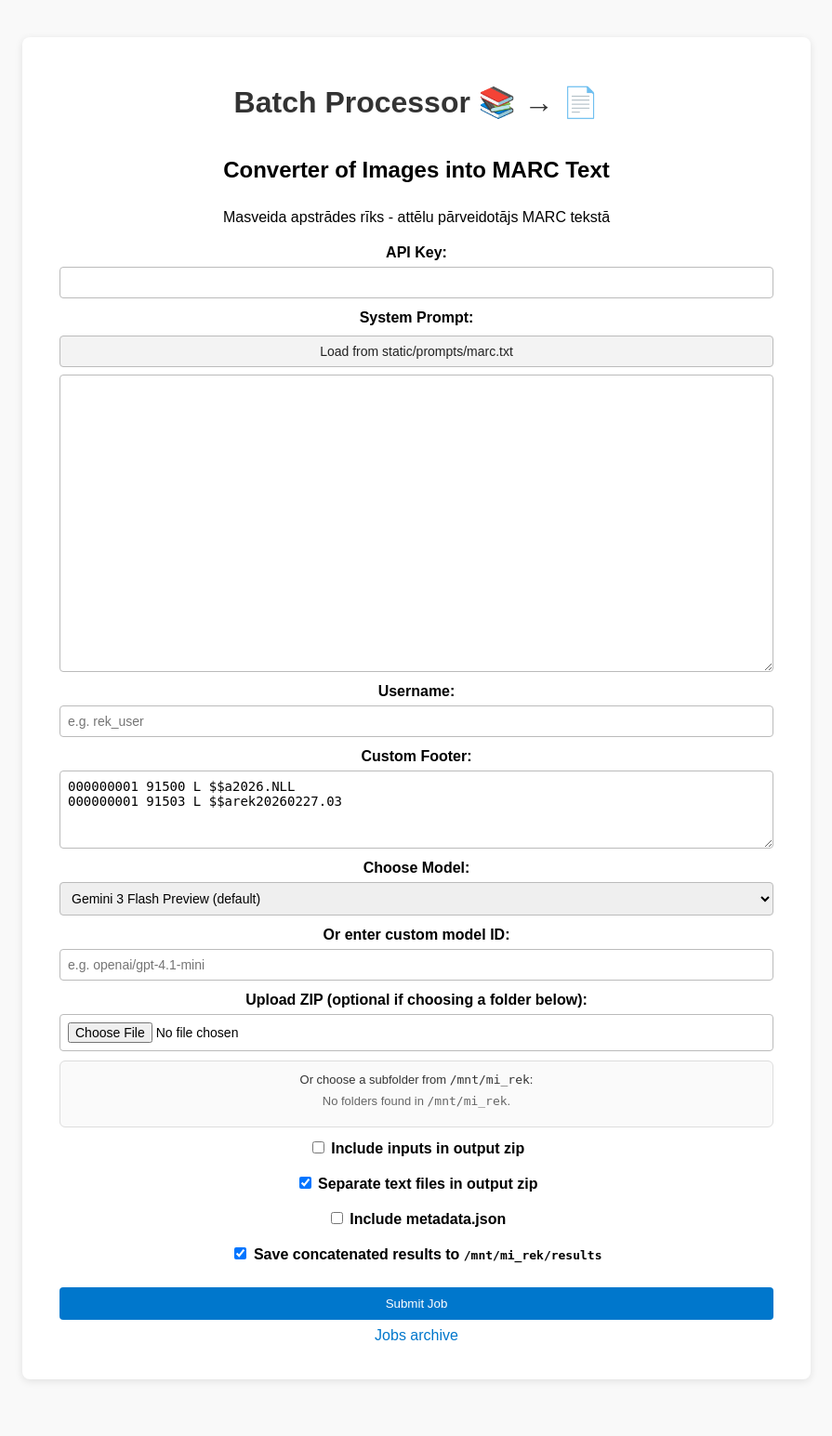
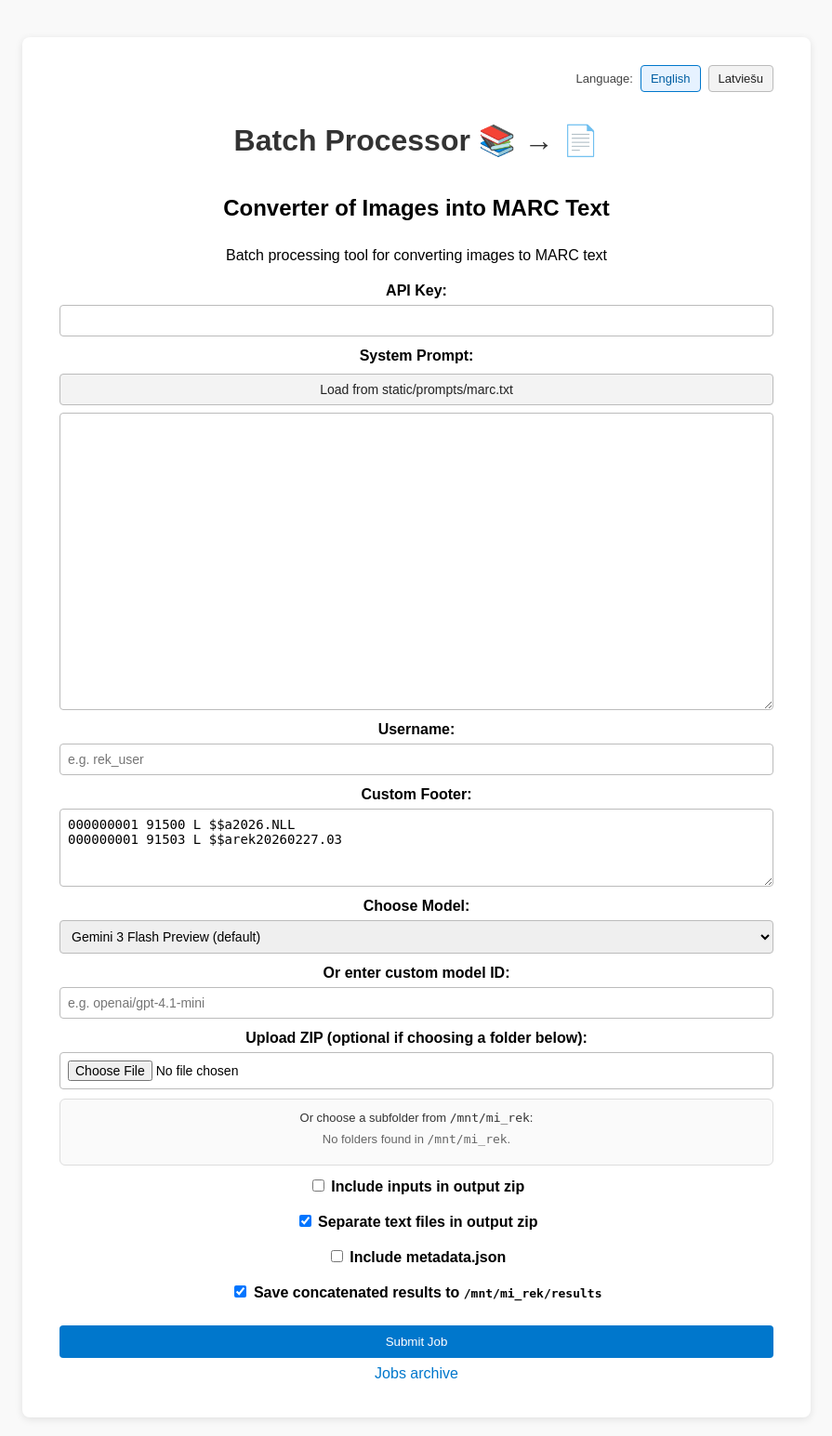
Before and after one commit to ValRCS/openrouter_batch_processor, a Flask app: page /marc in a window 1280 px wide. Shown: the whole page at 93% size, without its empty margins (192-1087 px from the left). Before the commit the page ends 1486 px from the top, so only its background shows below. Run offline with Flask 3, Linux system fonts and the light colour scheme.

Commit message:
feat: add multilingual support with language toggle and translations for MARC template

```diff
--- a/static/scripts/form-cache.js
+++ b/static/scripts/form-cache.js
@@ -26,6 +26,63 @@
   const existingFolderField = document.querySelector('input[name="existing_folder"]');
   const existingFolderButtons = Array.from(document.querySelectorAll("[data-existing-folder]"));
   const existingFolderStatus = document.getElementById("existing-folder-status");
+  const statusFallbackBuilders = {
+    "status.selected_zip": ({ name }) => `Selected existing ZIP: ${name}`,
+    "status.selected_folder": ({ name }) => `Selected folder: ${name}/`
+  };
+
+  const translate = (key, vars = {}, fallbackBuilder = null) => {
+    const i18n = window.formCacheI18n;
+    if (i18n && typeof i18n.t === "function") {
+      return String(i18n.t(key, vars));
+    }
+    if (typeof fallbackBuilder === "function") {
+      return String(fallbackBuilder(vars));
+    }
+    return key;
+  };
+
+  const setStatusTranslationMeta = (statusElement, translationKey = "", translationVars = null) => {
+    if (!statusElement) {
+      return;
+    }
+
+    if (!translationKey) {
+      delete statusElement.dataset.i18nStatusKey;
+      delete statusElement.dataset.i18nStatusVars;
+      return;
+    }
+
+    statusElement.dataset.i18nStatusKey = translationKey;
+    statusElement.dataset.i18nStatusVars = JSON.stringify(translationVars || {});
+  };
+
+  const renderStatusFromTranslationMeta = (statusElement) => {
+    if (!statusElement) {
+      return;
+    }
+
+    const translationKey = statusElement.dataset.i18nStatusKey;
+    if (!translationKey) {
+      return;
+    }
+
+    let vars = {};
+    const varsJson = statusElement.dataset.i18nStatusVars;
+    if (varsJson) {
+      try {
+        vars = JSON.parse(varsJson);
+      } catch (error) {
+        vars = {};
+      }
+    }
+
+    statusElement.textContent = translate(
+      translationKey,
+      vars,
+      statusFallbackBuilders[translationKey]
+    );
+  };
 
   const updateZipRequired = () => {
     if (!zipField) {
@@ -37,12 +94,18 @@
     zipField.required = !(hasUpload || hasExisting || hasFolder);
   };
 
-  const setExistingZipStatus = (message, isError = false) => {
+  const setExistingZipStatus = (
+    message,
+    isError = false,
+    translationKey = "",
+    translationVars = null
+  ) => {
     if (!existingZipStatus) {
       return;
     }
     existingZipStatus.textContent = message;
     existingZipStatus.classList.toggle("error", isError);
+    setStatusTranslationMeta(existingZipStatus, translationKey, translationVars);
   };
 
   const setActiveExistingZip = (zipName) => {
@@ -52,12 +115,18 @@
     });
   };
 
-  const setExistingFolderStatus = (message, isError = false) => {
+  const setExistingFolderStatus = (
+    message,
+    isError = false,
+    translationKey = "",
+    translationVars = null
+  ) => {
     if (!existingFolderStatus) {
       return;
     }
     existingFolderStatus.textContent = message;
     existingFolderStatus.classList.toggle("error", isError);
+    setStatusTranslationMeta(existingFolderStatus, translationKey, translationVars);
   };
 
   const setActiveExistingFolder = (folderName) => {
@@ -156,7 +225,12 @@
         zipField.value = "";
         existingZipField.value = zipName;
         setActiveExistingZip(zipName);
-        setExistingZipStatus(`Selected existing ZIP: ${zipName}`);
+        setExistingZipStatus(
+          translate("status.selected_zip", { name: zipName }, statusFallbackBuilders["status.selected_zip"]),
+          false,
+          "status.selected_zip",
+          { name: zipName }
+        );
         if (existingFolderField) {
           existingFolderField.value = "";
         }
@@ -178,7 +252,16 @@
         zipField.value = "";
         existingFolderField.value = folderName;
         setActiveExistingFolder(folderName);
-        setExistingFolderStatus(`Selected folder: ${folderName}/`);
+        setExistingFolderStatus(
+          translate(
+            "status.selected_folder",
+            { name: folderName },
+            statusFallbackBuilders["status.selected_folder"]
+          ),
+          false,
+          "status.selected_folder",
+          { name: folderName }
+        );
         if (existingZipField) {
           existingZipField.value = "";
         }
@@ -188,6 +271,11 @@
       });
     });
   }
+
+  document.addEventListener("marc-language-change", () => {
+    renderStatusFromTranslationMeta(existingZipStatus);
+    renderStatusFromTranslationMeta(existingFolderStatus);
+  });
 
   form.addEventListener("submit", () => {
     if (apiKeyField) {
--- /dev/null
+++ b/static/scripts/marc-i18n.js
@@ -0,0 +1,228 @@
+(() => {
+  const STORAGE_KEY = "marc_ui_language";
+  const SUPPORTED = ["en", "lv"];
+  const DEFAULT_LANGUAGE = "en";
+
+  const translations = {
+    en: {
+      "language.label": "Language:",
+      "language.english": "English",
+      "language.latvian": "Latvie\u0161u",
+      "marc.title_main": "Batch Processor \uD83D\uDCDA \u2192 \uD83D\uDCC4",
+      "marc.title_sub": "Converter of Images into MARC Text",
+      "marc.subtitle": "Batch processing tool for converting images to MARC text",
+      "marc.api_key_label": "API Key:",
+      "marc.system_prompt_label": "System Prompt:",
+      "marc.load_prompt_button": "Load from static/prompts/marc.txt",
+      "marc.username_label": "Username:",
+      "marc.username_placeholder": "e.g. rek_user",
+      "marc.custom_footer_label": "Custom Footer:",
+      "marc.custom_footer_placeholder": "Optional text appended after each successful LLM response",
+      "marc.choose_model_label": "Choose Model:",
+      "marc.custom_model_label": "Or enter custom model ID:",
+      "marc.custom_model_placeholder": "e.g. openai/gpt-4.1-mini",
+      "marc.upload_zip_label": "Upload ZIP (optional if choosing a folder below):",
+      "marc.choose_subfolder_prefix": "Or choose a subfolder from",
+      "marc.no_folders_prefix": "No folders found in",
+      "marc.include_inputs": "Include inputs in output zip",
+      "marc.separate_outputs": "Separate text files in output zip",
+      "marc.include_metadata": "Include metadata.json",
+      "marc.save_concat_prefix": "Save concatenated results to",
+      "marc.submit_job": "Submit Job",
+      "marc.jobs_archive": "Jobs archive",
+      "marc.prompt_load_error": "Failed to load prompt from static/prompts/marc.txt.",
+      "status.selected_zip": "Selected existing ZIP: {name}",
+      "status.selected_folder": "Selected folder: {name}/",
+      "marc.item_singular": "item",
+      "marc.item_plural": "items",
+      "marc.folder_meta": "{count} {item_label} | {modified_at}",
+      "marc.model_default_suffix": "(default)"
+    },
+    lv: {
+      "language.label": "Valoda:",
+      "language.english": "English",
+      "language.latvian": "Latvie\u0161u",
+      "marc.title_main": "Pake\u0161u apstr\u0101d\u0101t\u0101js \uD83D\uDCDA \u2192 \uD83D\uDCC4",
+      "marc.title_sub": "Att\u0113lu p\u0101rveidot\u0101js MARC tekst\u0101",
+      "marc.subtitle": "Masveida apstr\u0101des r\u012bks att\u0113lu p\u0101rveido\u0161anai MARC tekst\u0101",
+      "marc.api_key_label": "API atsl\u0113ga:",
+      "marc.system_prompt_label": "Sist\u0113mas uzvedne:",
+      "marc.load_prompt_button": "Iel\u0101d\u0113t no static/prompts/marc.txt",
+      "marc.username_label": "Lietot\u0101jv\u0101rds:",
+      "marc.username_placeholder": "piem., rek_user",
+      "marc.custom_footer_label": "Piel\u0101gots nobeigums:",
+      "marc.custom_footer_placeholder": "Izv\u0113les teksts, kas tiek pievienots p\u0113c katras veiksm\u012bgas LLM atbildes",
+      "marc.choose_model_label": "Izv\u0113lieties modeli:",
+      "marc.custom_model_label": "Vai ievadiet piel\u0101gotu mode\u013ca ID:",
+      "marc.custom_model_placeholder": "piem., openai/gpt-4.1-mini",
+      "marc.upload_zip_label": "Aug\u0161upiel\u0101d\u0113t ZIP (nav oblig\u0101ti, ja zem\u0101k izv\u0113laties mapi):",
+      "marc.choose_subfolder_prefix": "Vai izv\u0113lieties apak\u0161mapi no",
+      "marc.no_folders_prefix": "Mapes nav atrastas \u0161eit",
+      "marc.include_inputs": "Iek\u013caut ievades failus rezult\u0101tu zip arh\u012bv\u0101",
+      "marc.separate_outputs": "Atdal\u012bt teksta failus rezult\u0101tu zip arh\u012bv\u0101",
+      "marc.include_metadata": "Iek\u013caut metadata.json",
+      "marc.save_concat_prefix": "Saglab\u0101t apvienotos rezult\u0101tus \u0161eit",
+      "marc.submit_job": "Iesniegt darbu",
+      "marc.jobs_archive": "Darbu arh\u012bvs",
+      "marc.prompt_load_error": "Neizdev\u0101s iel\u0101d\u0113t uzvedni no static/prompts/marc.txt.",
+      "status.selected_zip": "Izv\u0113l\u0113ts eso\u0161s ZIP: {name}",
+      "status.selected_folder": "Izv\u0113l\u0113ta mape: {name}/",
+      "marc.item_singular": "vien\u012bba",
+      "marc.item_plural": "vien\u012bbas",
+      "marc.folder_meta": "{count} {item_label} | {modified_at}",
+      "marc.model_default_suffix": "(noklus\u0113jums)"
+    }
+  };
+
+  let currentLanguage = DEFAULT_LANGUAGE;
+
+  const safeGetLocalStorage = (key) => {
+    try {
+      return window.localStorage.getItem(key);
+    } catch (error) {
+      return null;
+    }
+  };
+
+  const safeSetLocalStorage = (key, value) => {
+    try {
+      window.localStorage.setItem(key, value);
+    } catch (error) {
+      // Ignore storage write failures and continue with in-memory language.
+    }
+  };
+
+  const normalizeLanguage = (value) => (SUPPORTED.includes(value) ? value : DEFAULT_LANGUAGE);
+
+  const readLanguage = () => normalizeLanguage(safeGetLocalStorage(STORAGE_KEY) || DEFAULT_LANGUAGE);
+
+  const interpolate = (template, vars) =>
+    String(template).replace(/\{([a-zA-Z0-9_]+)\}/g, (match, variableName) => {
+      if (!vars || vars[variableName] === undefined || vars[variableName] === null) {
+        return match;
+      }
+      return String(vars[variableName]);
+    });
+
+  const getTemplate = (key) => {
+    const inCurrent = translations[currentLanguage] && translations[currentLanguage][key];
+    if (inCurrent !== undefined) {
+      return inCurrent;
+    }
+    const inDefault = translations[DEFAULT_LANGUAGE] && translations[DEFAULT_LANGUAGE][key];
+    if (inDefault !== undefined) {
+      return inDefault;
+    }
+    return key;
+  };
+
+  const t = (key, vars = {}) => interpolate(getTemplate(key), vars);
+
+  const applyTextTranslations = () => {
+    document.querySelectorAll("[data-i18n]").forEach((element) => {
+      const key = element.dataset.i18n;
+      if (!key) {
+        return;
+      }
+      element.textContent = t(key);
+    });
+
+    document.querySelectorAll("[data-i18n-placeholder]").forEach((element) => {
+      const key = element.dataset.i18nPlaceholder;
+      if (!key || !("placeholder" in element)) {
+        return;
+      }
+      element.placeholder = t(key);
+    });
+
+    document.querySelectorAll("[data-i18n-value]").forEach((element) => {
+      const key = element.dataset.i18nValue;
+      if (!key || !("value" in element)) {
+        return;
+      }
+      element.value = t(key);
+    });
+  };
+
+  const applyFolderMetaTranslations = () => {
+    document.querySelectorAll("[data-item-count][data-modified-at]").forEach((element) => {
+      const countText = (element.dataset.itemCount || "").trim();
+      const countValue = Number.parseInt(countText, 10);
+      const count = Number.isFinite(countValue) ? countValue : 0;
+      const modifiedAt = element.dataset.modifiedAt || "";
+      const itemLabel = count === 1 ? t("marc.item_singular") : t("marc.item_plural");
+      element.textContent = t("marc.folder_meta", {
+        count,
+        item_label: itemLabel,
+        modified_at: modifiedAt
+      });
+    });
+  };
+
+  const applyModelDefaultSuffix = () => {
+    const defaultModelOption = document.querySelector(
+      'select[name="model_dropdown"] option[value="google/gemini-3-flash-preview"]'
+    );
+    if (!defaultModelOption) {
+      return;
+    }
+
+    if (!defaultModelOption.dataset.modelBaseLabel) {
+      defaultModelOption.dataset.modelBaseLabel = defaultModelOption.textContent
+        .replace(/\s*\([^)]*\)\s*$/, "")
+        .trim();
+    }
+
+    defaultModelOption.textContent = `${defaultModelOption.dataset.modelBaseLabel} ${t("marc.model_default_suffix")}`;
+  };
+
+  const updateToggleState = () => {
+    const buttons = Array.from(document.querySelectorAll(".language-toggle-button[data-lang]"));
+    buttons.forEach((button) => {
+      const isActive = button.dataset.lang === currentLanguage;
+      button.classList.toggle("active", isActive);
+      button.setAttribute("aria-pressed", String(isActive));
+    });
+  };
+
+  const applyAllTranslations = () => {
+    applyTextTranslations();
+    applyFolderMetaTranslations();
+    applyModelDefaultSuffix();
+  };
+
+  const setLanguage = (languageCode) => {
+    currentLanguage = normalizeLanguage(languageCode);
+    safeSetLocalStorage(STORAGE_KEY, currentLanguage);
+    applyAllTranslations();
+    updateToggleState();
+    document.dispatchEvent(
+      new CustomEvent("marc-language-change", { detail: { language: currentLanguage } })
+    );
+  };
+
+  const getLanguage = () => currentLanguage;
+
+  const initToggleHandlers = () => {
+    const buttons = Array.from(document.querySelectorAll(".language-toggle-button[data-lang]"));
+    buttons.forEach((button) => {
+      button.addEventListener("click", () => {
+        setLanguage(button.dataset.lang);
+      });
+    });
+  };
+
+  const init = () => {
+    currentLanguage = readLanguage();
+    window.formCacheI18n = { t, getLanguage };
+    initToggleHandlers();
+    applyAllTranslations();
+    updateToggleState();
+  };
+
+  if (document.readyState === "loading") {
+    document.addEventListener("DOMContentLoaded", init, { once: true });
+  } else {
+    init();
+  }
+})();
--- a/static/styles/style.css
+++ b/static/styles/style.css
@@ -31,6 +31,39 @@ body {
 h1 {
   margin-bottom: 20px;
   color: #333;
+}
+
+.language-toggle {
+  align-self: flex-end;
+  display: inline-flex;
+  align-items: center;
+  gap: 8px;
+  margin-bottom: 12px;
+}
+
+.language-toggle-label {
+  font-size: 13px;
+  color: #444;
+}
+
+.language-toggle-button {
+  padding: 6px 10px;
+  border: 1px solid #bbb;
+  border-radius: 4px;
+  background: #f3f3f3;
+  color: #222;
+  cursor: pointer;
+  font-size: 13px;
+}
+
+.language-toggle-button:hover {
+  background: #e8e8e8;
+}
+
+.language-toggle-button.active {
+  border-color: #0077cc;
+  background: #e6f2ff;
+  color: #005fa3;
 }
 
 label {
@@ -257,6 +290,12 @@ footer {
     padding: 24px;
   }
 
+  .language-toggle {
+    align-self: center;
+    flex-wrap: wrap;
+    justify-content: center;
+  }
+
   .jobs-container {
     width: 95vw;
     padding-left: 16px;
--- a/templates/marc.html
+++ b/templates/marc.html
@@ -5,42 +5,65 @@
   </head>
   <body data-cache-scope="marc">
     <div class="container">
-      <h1>Batch Processor 📚 → 📄</h1>
-      <h2>Converter of Images into MARC Text</h2>
-      <p>Masveida apstrādes rīks - attēlu pārveidotājs MARC tekstā</p>
+      <div class="language-toggle" role="group" aria-label="Language selector">
+        <span class="language-toggle-label" data-i18n="language.label">Language:</span>
+        <button type="button" class="language-toggle-button" data-lang="en">
+          <span data-i18n="language.english">English</span>
+        </button>
+        <button type="button" class="language-toggle-button" data-lang="lv">
+          <span data-i18n="language.latvian">Latviešu</span>
+        </button>
+      </div>
+      <h1 data-i18n="marc.title_main">Batch Processor 📚 → 📄</h1>
+      <h2 data-i18n="marc.title_sub">Converter of Images into MARC Text</h2>
+      <p data-i18n="marc.subtitle">Batch processing tool for converting images to MARC text</p>
       <form method="post" enctype="multipart/form-data">
-        <label>API Key:</label>
+        <label data-i18n="marc.api_key_label">API Key:</label>
         <input type="text" name="api_key" required>
 
-        <label>System Prompt:</label>
+        <label data-i18n="marc.system_prompt_label">System Prompt:</label>
         <button type="button" id="load-marc-prompt" class="secondary-button">
-          Load from static/prompts/marc.txt
+          <span data-i18n="marc.load_prompt_button">Load from static/prompts/marc.txt</span>
         </button>
         <textarea name="system_prompt" rows="4" cols="50"></textarea>
 
-        <label>Username:</label>
-        <input type="text" name="username" placeholder="e.g. rek_user">
+        <label data-i18n="marc.username_label">Username:</label>
+        <input
+          type="text"
+          name="username"
+          placeholder="e.g. rek_user"
+          data-i18n-placeholder="marc.username_placeholder"
+        >
 
-        <label>Custom Footer:</label>
+        <label data-i18n="marc.custom_footer_label">Custom Footer:</label>
         <textarea
           name="customFooter"
           class="compact-textarea"
           rows="3"
           placeholder="Optional text appended after each successful LLM response"
+          data-i18n-placeholder="marc.custom_footer_placeholder"
         ></textarea>
 
-        <label>Choose Model:</label>
+        <label data-i18n="marc.choose_model_label">Choose Model:</label>
         {% include "_model_dropdown.html" %}
 
-        <label>Or enter custom model ID:</label>
-        <input type="text" name="model_custom" placeholder="e.g. openai/gpt-4.1-mini">
+        <label data-i18n="marc.custom_model_label">Or enter custom model ID:</label>
+        <input
+          type="text"
+          name="model_custom"
+          placeholder="e.g. openai/gpt-4.1-mini"
+          data-i18n-placeholder="marc.custom_model_placeholder"
+        >
 
-        <label>Upload ZIP (optional if choosing a folder below):</label>
+        <label data-i18n="marc.upload_zip_label">Upload ZIP (optional if choosing a folder below):</label>
         <input type="file" name="zipfile" required>
         <input type="hidden" name="existing_folder" value="">
 
         <div class="existing-zips">
-          <p class="existing-zips-title">Or choose a subfolder from <code>{{ existing_folders_label }}</code>:</p>
+          <p class="existing-zips-title">
+            <span data-i18n="marc.choose_subfolder_prefix">Or choose a subfolder from</span>
+            <code>{{ existing_folders_label }}</code>:
+          </p>
           {% if existing_folders %}
             <ul class="existing-zips-list">
               {% for folder_item in existing_folders %}
@@ -51,40 +74,48 @@
                     data-existing-folder="{{ folder_item.name }}"
                   >
                     <span class="existing-zip-name">{{ folder_item.name }}/</span>
-                    <span class="existing-zip-meta">{{ folder_item.items_label }} | {{ folder_item.modified_at }}</span>
+                    <span
+                      class="existing-zip-meta"
+                      data-item-count="{{ folder_item.items_label | replace(' items', '') | replace(' item', '') }}"
+                      data-modified-at="{{ folder_item.modified_at }}"
+                    >{{ folder_item.items_label }} | {{ folder_item.modified_at }}</span>
                   </button>
                 </li>
               {% endfor %}
             </ul>
           {% else %}
-            <p class="existing-zips-empty">No folders found in <code>{{ existing_folders_label }}</code>.</p>
+            <p class="existing-zips-empty">
+              <span data-i18n="marc.no_folders_prefix">No folders found in</span>
+              <code>{{ existing_folders_label }}</code>.
+            </p>
           {% endif %}
           <p id="existing-folder-status" class="existing-zip-status" aria-live="polite"></p>
         </div>
 
         <label>
           <input type="checkbox" name="include_inputs" value="true">
-          Include inputs in output zip
+          <span data-i18n="marc.include_inputs">Include inputs in output zip</span>
         </label>
         <label>
           <input type="checkbox" name="separate_outputs" value="true" checked>
-          Separate text files in output zip
+          <span data-i18n="marc.separate_outputs">Separate text files in output zip</span>
         </label>
         <label>
           <input type="checkbox" name="include_metadata" value="true">
-          Include metadata.json
+          <span data-i18n="marc.include_metadata">Include metadata.json</span>
         </label>
         <label>
           <input type="checkbox" name="save_concat_results" value="true" checked>
-          Save concatenated results to <code>/mnt/mi_rek/results</code>
+          <span data-i18n="marc.save_concat_prefix">Save concatenated results to</span>
+          <code>/mnt/mi_rek/results</code>
         </label>
         {% if error %}
           <p class="error">{{ error }}</p>
         {% endif %}
 
-        <input type="submit" value="Submit Job">
+        <input type="submit" value="Submit Job" data-i18n-value="marc.submit_job">
       </form>
-      <p><a href="{{ url_for('jobs_archive') }}">Jobs archive</a></p>
+      <p><a href="{{ url_for('jobs_archive') }}" data-i18n="marc.jobs_archive">Jobs archive</a></p>
     </div>
     <script>
       (() => {
@@ -111,13 +142,19 @@
             promptField.dispatchEvent(new Event("input", { bubbles: true }));
           } catch (error) {
             console.error("Failed to load MARC system prompt:", error);
-            alert("Failed to load prompt from static/prompts/marc.txt.");
+            const i18n = window.formCacheI18n;
+            const message =
+              i18n && typeof i18n.t === "function"
+                ? i18n.t("marc.prompt_load_error")
+                : "Failed to load prompt from static/prompts/marc.txt.";
+            alert(message);
           } finally {
             loadPromptButton.disabled = false;
           }
         });
       })();
     </script>
+    <script src="{{ url_for('static', filename='scripts/marc-i18n.js') }}"></script>
     <script src="{{ url_for('static', filename='scripts/form-cache.js') }}"></script>
     <script>
       (() => {
```
